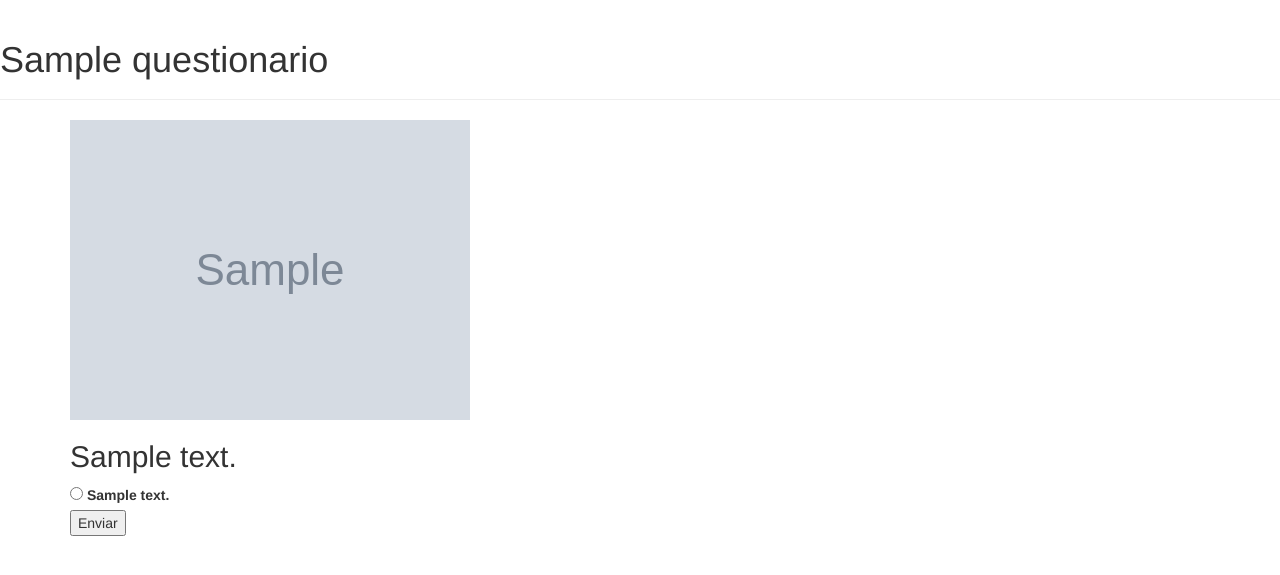
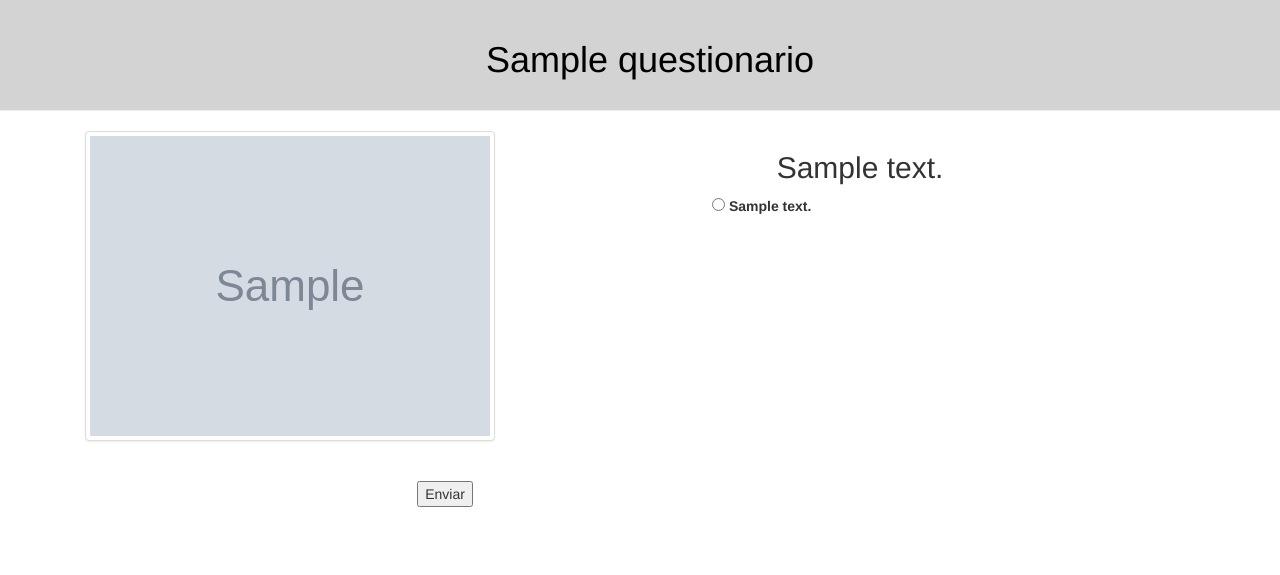
Before and after one commit to X-X-Xavito/questionario-web, a Django app: page /1/ in a window 1280 px wide. Shown: the top 575 px of the page. Run offline with Django 3.2, Linux system fonts and the light colour scheme; tables that the repository leaves empty hold one stand-in row (values such as "Sample post"); grey boxes marked "Sample" are stand-in pictures; some libraries are stand-ins or nearby versions.

Commit message:
Inserido as tags <div> para os arquivos html e criação do questionario.css.
Essas tags servem para estilizar os elementos tanta com CSS puro, quanto
com Bootstrap, importado no base.html. A estilização foi feita no
arquivo questionario.css

```diff
--- a/questionario/static/css/questionario.css
+++ b/questionario/static/css/questionario.css
@@ -0,0 +1,50 @@
+.page-header{
+    background-color: #D3D3D3;
+    margin-top: 0;
+    padding: 20px 20px 20px 40px;
+}
+
+
+.titulo-questionario, .resultados-titulo  {
+    color: #000000;
+    text-align: center;
+}
+
+body {
+    padding-left: 0px;
+}
+
+.imagem-pergunta{
+    float:left;
+}
+
+
+.texto-pergunta{
+    text-align: center;
+
+}
+
+.container1{
+    justify-content: center;
+    margin-left: 55%;
+}
+
+.div-botao-enviar{
+    display: flex;
+    justify-content: center;
+}
+
+.resultados-pessoa h2{
+    color: #000000;
+    font-weight: bold;
+}
+
+.resultados h2 {
+    color: #000000;
+    font-weight: bold;
+}
+
+
+.resultados h3{
+    color: #000000;
+}
--- a/questionario/templates/questionario/detail.html
+++ b/questionario/templates/questionario/detail.html
@@ -1,21 +1,29 @@
 {% extends 'questionario/base.html' %}
 
 {% block content %}
-
     {% if error_message %}<p><strong>{{ error_message }}</strong></p>{% endif %}
 
     <form action="{% url 'questionario:vote' questionario.id %}" method="post">
     {% csrf_token %}
     {% for pergunta in questionario.pergunta_set.all %}
+        <div class='container'>
+            <div class='imagem-pergunta img-thumbnail rounded float-left'>
                 <img src='{{pergunta.imagem.url}}'>
+            </div>
+            <div class='texto-pergunta'>
                 <h2>{{pergunta.texto}}</h2>
+            </div>
+            <div class='texto-alternativa container1'>
                 {% for alternativa in pergunta.alternativa_set.all %}
                     <input type="radio" name="{{pergunta.id}}" id="{{ pergunta.id }}" value="{{ alternativa.id }}" required>
                     <label for="{{ alternativa.id }}">{{ alternativa.texto}}</label><br>
                 {%endfor%}
                     <input type="hidden" name="pergunta" id="{{pergunta.id}}" value="{{pergunta.id}}">
+            </div>
+        </div><br><br>
     {% endfor %}
-    <input type="submit" value="Enviar">
+    <div class='div-botao-enviar'>
+        <input class='botao-enviar' type="submit" value="Enviar">
+    </div>
     </form>
-
 {%endblock%}
```
Also changed, not shown: questionario/templates/questionario/results.html (+8 -2 lines). Lines whose indentation alone changed are shown as unchanged.
